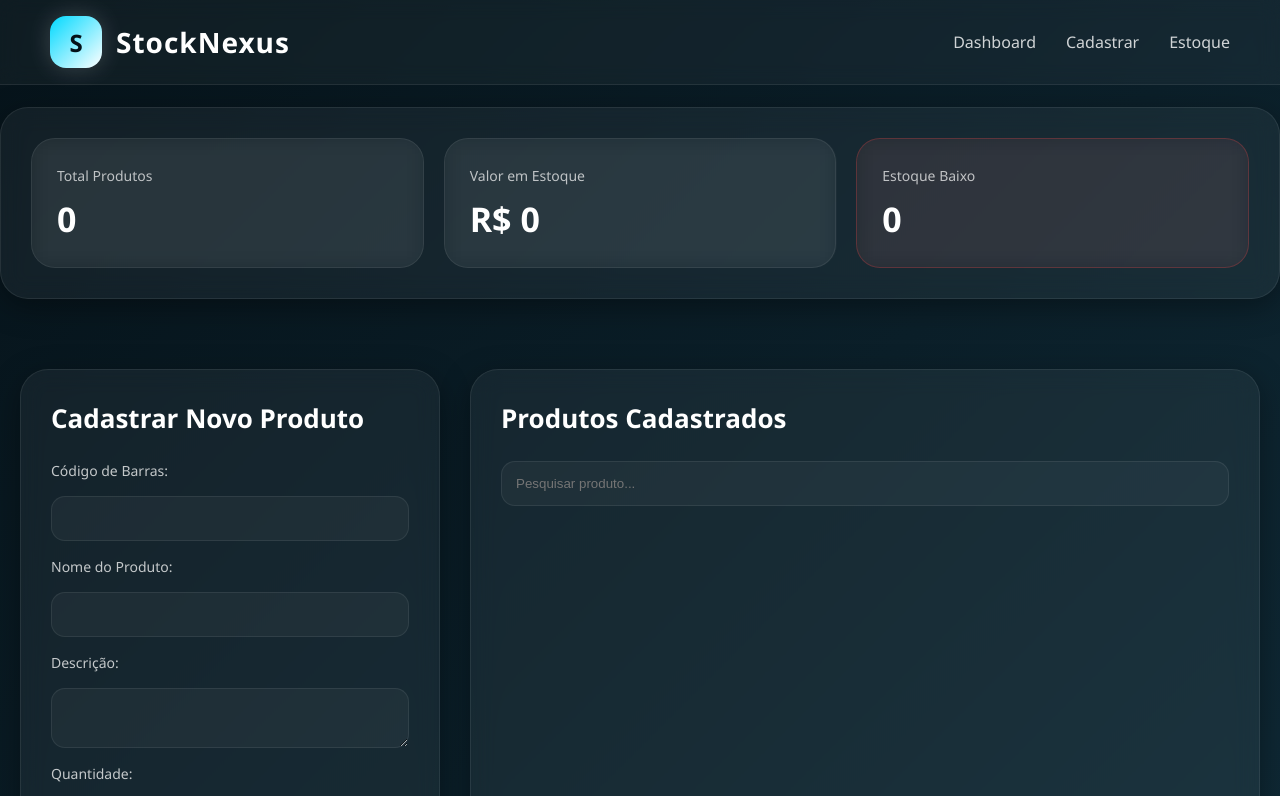
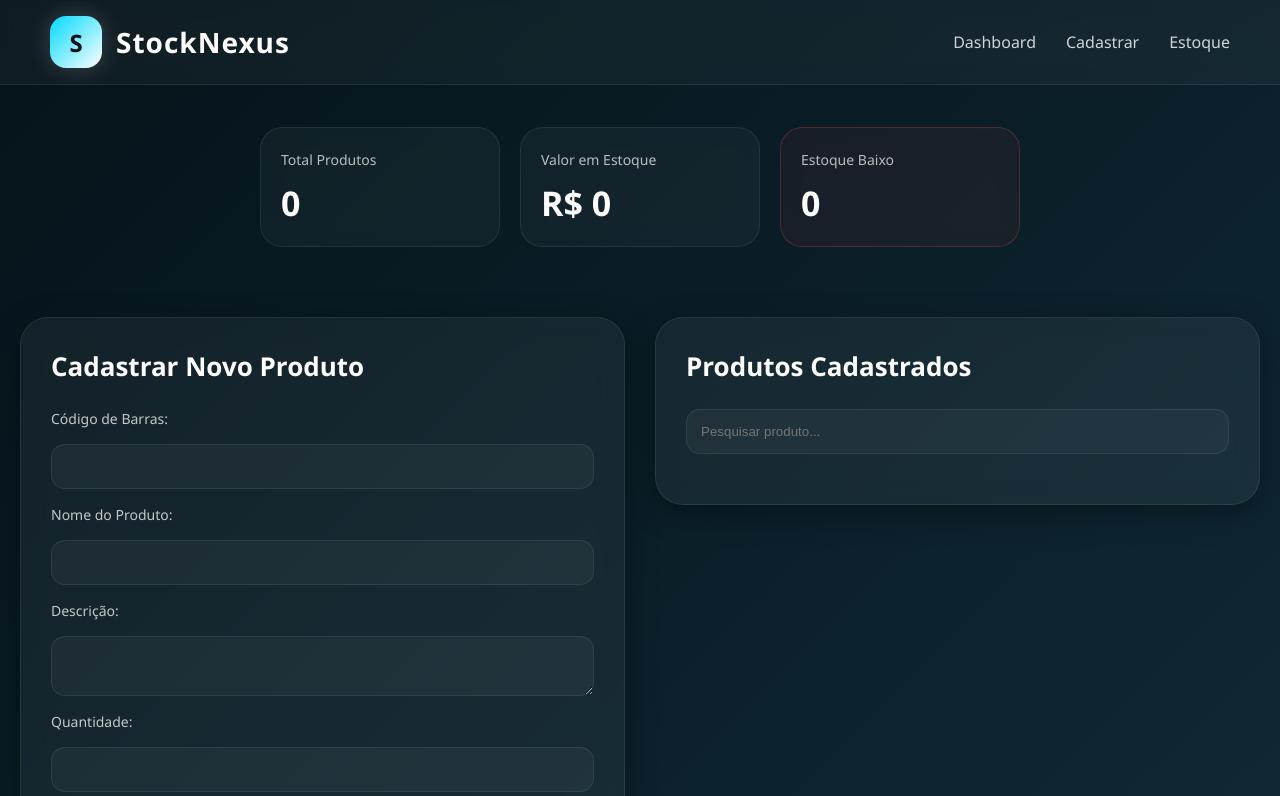
Before and after one commit to Matheus-Victor-SS/StockNexus, a plain HTML site: page frontend/index.html in a window 1280 px wide. Shown: the top 796 px of the page. Drawn offline with Linux system fonts and the light colour scheme; no server answers.

Commit message:
ajustando dashboard

```diff
--- a/frontend/index.html
+++ b/frontend/index.html
@@ -10,7 +10,6 @@ href="https://cdnjs.cloudflare.com/ajax/libs/font-awesome/6.5.2/css/all.min.css"
   <title>StockNexus - Cadastro de Produtos</title>
   <link rel="stylesheet" href="style.css">
 </head>
-<body>
 <body>
 
   <nav>
--- a/frontend/style.css
+++ b/frontend/style.css
@@ -155,11 +155,12 @@ main {
 
     display: grid;
 
-    grid-template-columns: 420px 1fr;
+    grid-template-columns: 1fr 1fr;
 
     gap: 30px;
+
+    align-items: start;
 }
-
 
 /* CARDS */
 
@@ -710,8 +711,6 @@ button:hover {
 
 #dashboard {
 
-    grid-column: 1 / -1;
-
     display: grid;
 
     grid-template-columns: repeat(3, 1fr);
@@ -724,15 +723,17 @@ button:hover {
 
 .card-dashboard {
 
+    width: 240px;
+
     background:
         rgba(255,255,255,0.04);
 
     border:
         1px solid rgba(255,255,255,0.08);
 
-    border-radius: 24px;
+    border-radius: 22px;
 
-    padding: 25px;
+    padding: 20px;
 
     backdrop-filter: blur(10px);
 
@@ -793,3 +794,29 @@ button:hover {
     background:
         rgba(255,70,70,0.06) !important;
 }
+/* DASHBOARD */
+
+#dashboard {
+
+    width: 100%;
+
+    max-width: 1400px;
+
+    margin: 20px auto 0 auto;
+
+    padding: 0 20px;
+
+    justify-content: center;
+
+    display: flex;
+
+    gap: 20px;
+
+    background: transparent;
+
+    border: none;
+
+    box-shadow: none;
+
+    backdrop-filter: none;
+}
```
Also changed, not shown: 1 other file.
